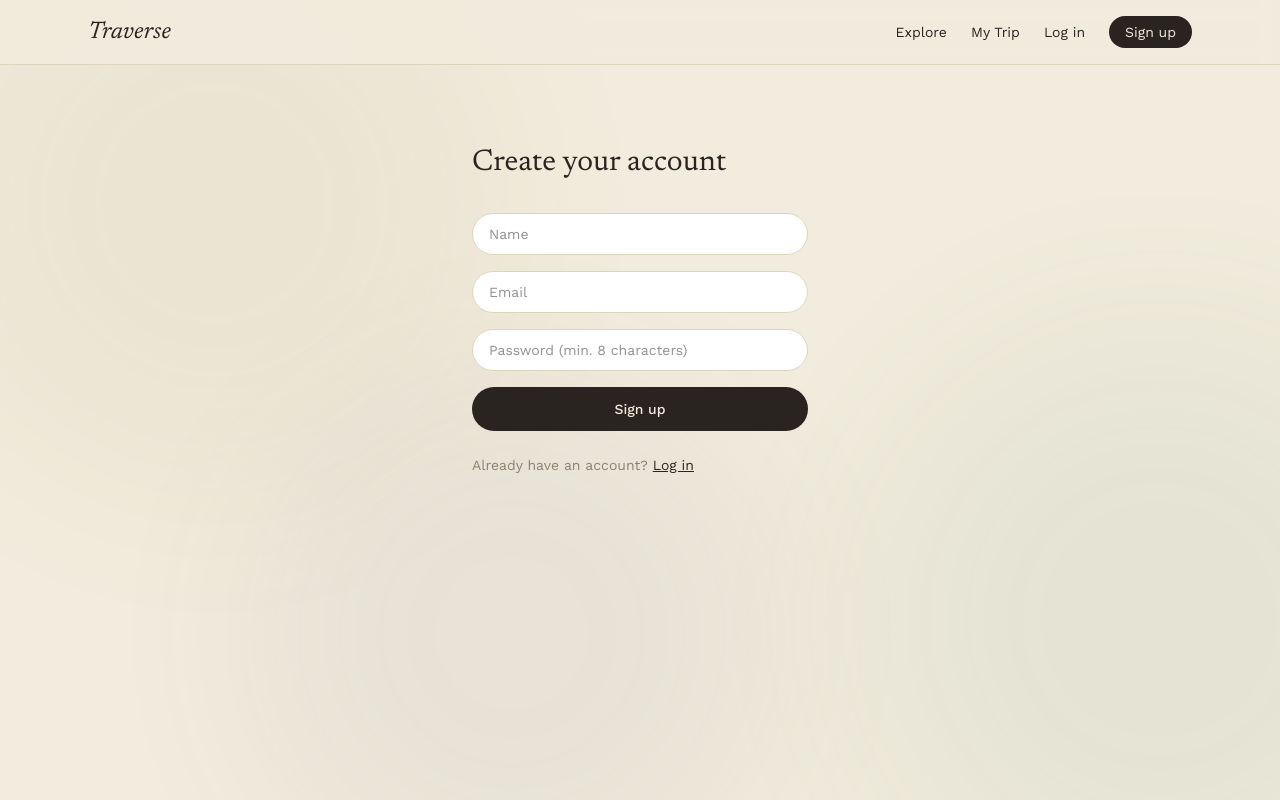
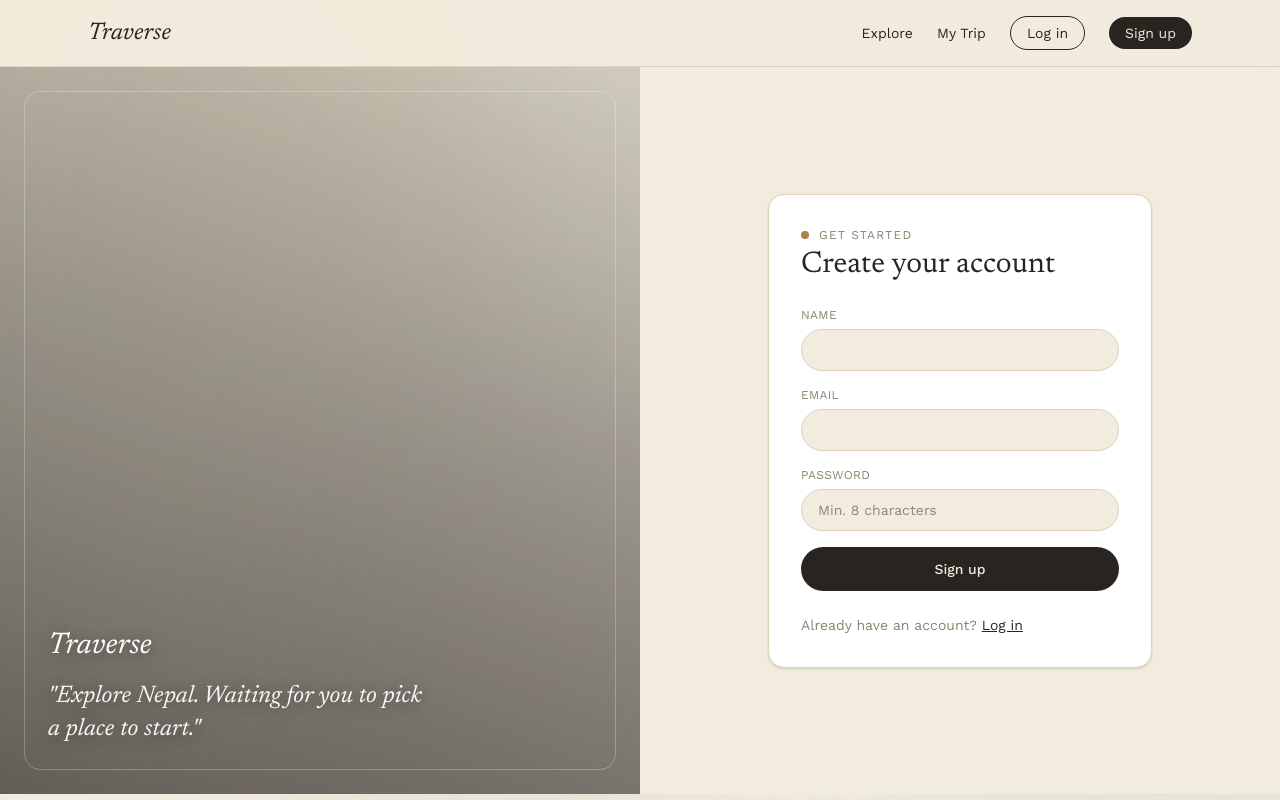
Before and after one commit to Navaras-g/Traverse, a React (Vite) app in the folder frontend/: page /register in a window 1280 px wide. Built offline with nearby package versions, Linux system fonts and the light colour scheme; no server answers.

Commit message:
layout change in home/login

```diff
--- /dev/null
+++ b/frontend/src/components/AuthLayout.tsx
@@ -0,0 +1,35 @@
+import { useEffect, useState, type ReactNode } from "react";
+import { Link } from "react-router-dom";
+import { api } from "../lib/api";
+
+export function AuthLayout({ children }: { children: ReactNode }) {
+    const [image, setImage] = useState<string | null>(null);
+
+    useEffect(() => {
+        api.get<{ image_url: string }>("/misc/auth-image").then((res) => setImage(res.data.image_url));
+    }, []);
+
+    return (
+        <div className="min-h-[calc(100vh-73px)] grid grid-cols-1 md:grid-cols-2">
+            <div className="relative hidden md:block overflow-hidden">
+                {image && <div className="absolute inset-0 bg-cover bg-center" style={{ backgroundImage: `url(${image})` }} />}
+                <div className="absolute inset-0" style={{ background: "linear-gradient(200deg, rgba(20,16,12,0.15) 0%, rgba(20,16,12,0.65) 100%)" }} />
+                <div className="absolute inset-6 border border-white/25 rounded-2xl pointer-events-none" />
+                <div className="relative h-full flex flex-col justify-end p-12">
+                    <Link to="/" className="font-display italic text-3xl text-white mb-4" style={{ textShadow: "0 2px 16px rgba(0,0,0,0.4)" }}>
+                        Traverse
+                    </Link>
+                    <p className="font-display italic text-2xl text-white/95 leading-snug max-w-sm" style={{ textShadow: "0 2px 16px rgba(0,0,0,0.4)" }}>
+                        "Explore Nepal. Waiting for you to pick a place to start."
+                    </p>
+                </div>
+            </div>
+
+            <div className="flex items-center justify-center px-6 py-16 bg-[var(--color-paper)]">
+                <div className="w-full max-w-sm bg-white border border-[var(--color-line)] rounded-2xl shadow-sm p-8">
+                    {children}
+                </div>
+            </div>
+        </div>
+    );
+}
--- a/frontend/src/components/Navbar.tsx
+++ b/frontend/src/components/Navbar.tsx
@@ -9,7 +9,9 @@ export function Navbar() {
     return (
         <header className="sticky top-0 z-10 bg-[var(--color-paper)]/90 backdrop-blur-sm border-b border-[var(--color-line)]">
             <div className="max-w-6xl mx-auto px-6 py-4 flex items-center justify-between">
-                <Link to="/" className="font-display italic text-2xl text-[var(--color-ink)]">Traverse</Link>
+                <Link to="/" className="font-display italic text-2xl text-[var(--color-ink)]">
+                    Traverse
+                </Link>
                 <nav className="flex items-center gap-6 font-sans text-sm text-[var(--color-ink)]">
                     <Link to="/search">Explore</Link>
                     <Link to="/trip" className="flex items-center gap-1.5">
@@ -24,15 +26,28 @@ export function Navbar() {
                         <>
                             <Link to="/preferences">Preferences</Link>
                             <Link to="/bookings">Bookings</Link>
-                            <span className="text-[var(--color-muted)]">Hi, {user.display_name.split(" ")[0]}</span>
-                            <button onClick={logout} className="text-[var(--color-muted)] hover:text-[var(--color-ink)] transition-colors">
+                            <span className="text-[var(--color-muted)]">
+                                Hi, {user.display_name.split(" ")[0]}
+                            </span>
+                            <button
+                                onClick={logout}
+                                className="text-[var(--color-muted)] hover:text-[var(--color-ink)] transition-colors"
+                            >
                                 Log out
                             </button>
                         </>
                     ) : (
                         <>
-                            <Link to="/login">Log in</Link>
-                            <Link to="/register" className="bg-[var(--color-ink)] text-[var(--color-paper)] px-4 py-1.5 rounded-full">
+                            <Link
+                                to="/login"
+                                className="border border-[var(--color-ink)] text-[var(--color-ink)] px-4 py-1.5 rounded-full hover:bg-[var(--color-ink)] hover:text-[var(--color-paper)] transition-colors"
+                            >
+                                Log in
+                            </Link>
+                            <Link
+                                to="/register"
+                                className="bg-[var(--color-ink)] text-[var(--color-paper)] px-4 py-1.5 rounded-full hover:opacity-90 transition-opacity"
+                            >
                                 Sign up
                             </Link>
                         </>
--- a/frontend/src/pages/Login.tsx
+++ b/frontend/src/pages/Login.tsx
@@ -1,6 +1,7 @@
 import { useState, type FormEvent } from "react";
 import { useNavigate, Link } from "react-router-dom";
 import { useAuth } from "../context/AuthContext";
+import { AuthLayout } from "../components/AuthLayout";
 
 export function Login() {
     const { login } = useAuth();
@@ -25,19 +26,27 @@ export function Login() {
     };
 
     return (
-        <div className="max-w-sm mx-auto px-6 py-20">
-            <h1 className="font-display text-3xl mb-8">Welcome back</h1>
+        <AuthLayout>
+            <div className="flex items-center gap-2.5 mb-1">
+                <span className="w-2 h-2 rounded-full bg-[var(--color-relaxation)]" />
+                <p className="font-sans text-xs uppercase tracking-widest text-[var(--color-muted)]">Welcome back</p>
+            </div>
+            <h1 className="font-display text-3xl mb-6">Log in</h1>
             <form onSubmit={handleSubmit} className="space-y-4">
+                <div>
+                    <label className="font-sans text-xs uppercase tracking-wide text-[var(--color-muted)] mb-1.5 block">Email</label>
                     <input
                         type="email" required value={email} onChange={(e) => setEmail(e.target.value)}
-                    placeholder="Email"
-                    className="w-full font-sans text-sm bg-white border border-[var(--color-line)] rounded-full px-4 py-2.5 outline-none focus:border-[var(--color-ink)]"
+                        className="w-full font-sans text-sm bg-[var(--color-paper)] border border-[var(--color-line)] rounded-full px-4 py-2.5 outline-none focus:border-[var(--color-ink)] transition-colors"
                     />
+                </div>
+                <div>
+                    <label className="font-sans text-xs uppercase tracking-wide text-[var(--color-muted)] mb-1.5 block">Password</label>
                     <input
                         type="password" required value={password} onChange={(e) => setPassword(e.target.value)}
-                    placeholder="Password"
-                    className="w-full font-sans text-sm bg-white border border-[var(--color-line)] rounded-full px-4 py-2.5 outline-none focus:border-[var(--color-ink)]"
+                        className="w-full font-sans text-sm bg-[var(--color-paper)] border border-[var(--color-line)] rounded-full px-4 py-2.5 outline-none focus:border-[var(--color-ink)] transition-colors"
                     />
+                </div>
                 {error && <p className="font-sans text-sm text-[var(--color-food)]">{error}</p>}
                 <button
                     type="submit" disabled={loading}
@@ -49,6 +58,6 @@ export function Login() {
             <p className="font-sans text-sm text-[var(--color-muted)] mt-6">
                 No account yet? <Link to="/register" className="text-[var(--color-ink)] underline">Sign up</Link>
             </p>
-        </div>
+        </AuthLayout>
     );
 }
--- a/frontend/src/pages/Register.tsx
+++ b/frontend/src/pages/Register.tsx
@@ -1,6 +1,7 @@
 import { useState, type FormEvent } from "react";
 import { useNavigate, Link } from "react-router-dom";
 import { useAuth } from "../context/AuthContext";
+import { AuthLayout } from "../components/AuthLayout";
 
 export function Register() {
     const { register } = useAuth();
@@ -26,24 +27,35 @@ export function Register() {
     };
 
     return (
-        <div className="max-w-sm mx-auto px-6 py-20">
-            <h1 className="font-display text-3xl mb-8">Create your account</h1>
+        <AuthLayout>
+            <div className="flex items-center gap-2.5 mb-1">
+                <span className="w-2 h-2 rounded-full bg-[var(--color-culture)]" />
+                <p className="font-sans text-xs uppercase tracking-widest text-[var(--color-muted)]">Get started</p>
+            </div>
+            <h1 className="font-display text-3xl mb-6">Create your account</h1>
             <form onSubmit={handleSubmit} className="space-y-4">
+                <div>
+                    <label className="font-sans text-xs uppercase tracking-wide text-[var(--color-muted)] mb-1.5 block">Name</label>
                     <input
                         type="text" required value={displayName} onChange={(e) => setDisplayName(e.target.value)}
-                    placeholder="Name"
-                    className="w-full font-sans text-sm bg-white border border-[var(--color-line)] rounded-full px-4 py-2.5 outline-none focus:border-[var(--color-ink)]"
+                        className="w-full font-sans text-sm bg-[var(--color-paper)] border border-[var(--color-line)] rounded-full px-4 py-2.5 outline-none focus:border-[var(--color-ink)] transition-colors"
                     />
+                </div>
+                <div>
+                    <label className="font-sans text-xs uppercase tracking-wide text-[var(--color-muted)] mb-1.5 block">Email</label>
                     <input
                         type="email" required value={email} onChange={(e) => setEmail(e.target.value)}
-                    placeholder="Email"
-                    className="w-full font-sans text-sm bg-white border border-[var(--color-line)] rounded-full px-4 py-2.5 outline-none focus:border-[var(--color-ink)]"
+                        className="w-full font-sans text-sm bg-[var(--color-paper)] border border-[var(--color-line)] rounded-full px-4 py-2.5 outline-none focus:border-[var(--color-ink)] transition-colors"
                     />
+                </div>
+                <div>
+                    <label className="font-sans text-xs uppercase tracking-wide text-[var(--color-muted)] mb-1.5 block">Password</label>
                     <input
                         type="password" required minLength={8} value={password} onChange={(e) => setPassword(e.target.value)}
-                    placeholder="Password (min. 8 characters)"
-                    className="w-full font-sans text-sm bg-white border border-[var(--color-line)] rounded-full px-4 py-2.5 outline-none focus:border-[var(--color-ink)]"
+                        placeholder="Min. 8 characters"
+                        className="w-full font-sans text-sm bg-[var(--color-paper)] border border-[var(--color-line)] rounded-full px-4 py-2.5 outline-none focus:border-[var(--color-ink)] transition-colors"
                     />
+                </div>
                 {error && <p className="font-sans text-sm text-[var(--color-food)]">{error}</p>}
                 <button
                     type="submit" disabled={loading}
@@ -55,6 +67,6 @@ export function Register() {
             <p className="font-sans text-sm text-[var(--color-muted)] mt-6">
                 Already have an account? <Link to="/login" className="text-[var(--color-ink)] underline">Log in</Link>
             </p>
-        </div>
+        </AuthLayout>
     );
 }
```
Also changed, not shown: frontend/src/pages/Home.tsx (+5 -4 lines), 1 other file (tests, documents, lock files or other folders). Lines whose indentation alone changed are shown as unchanged.
